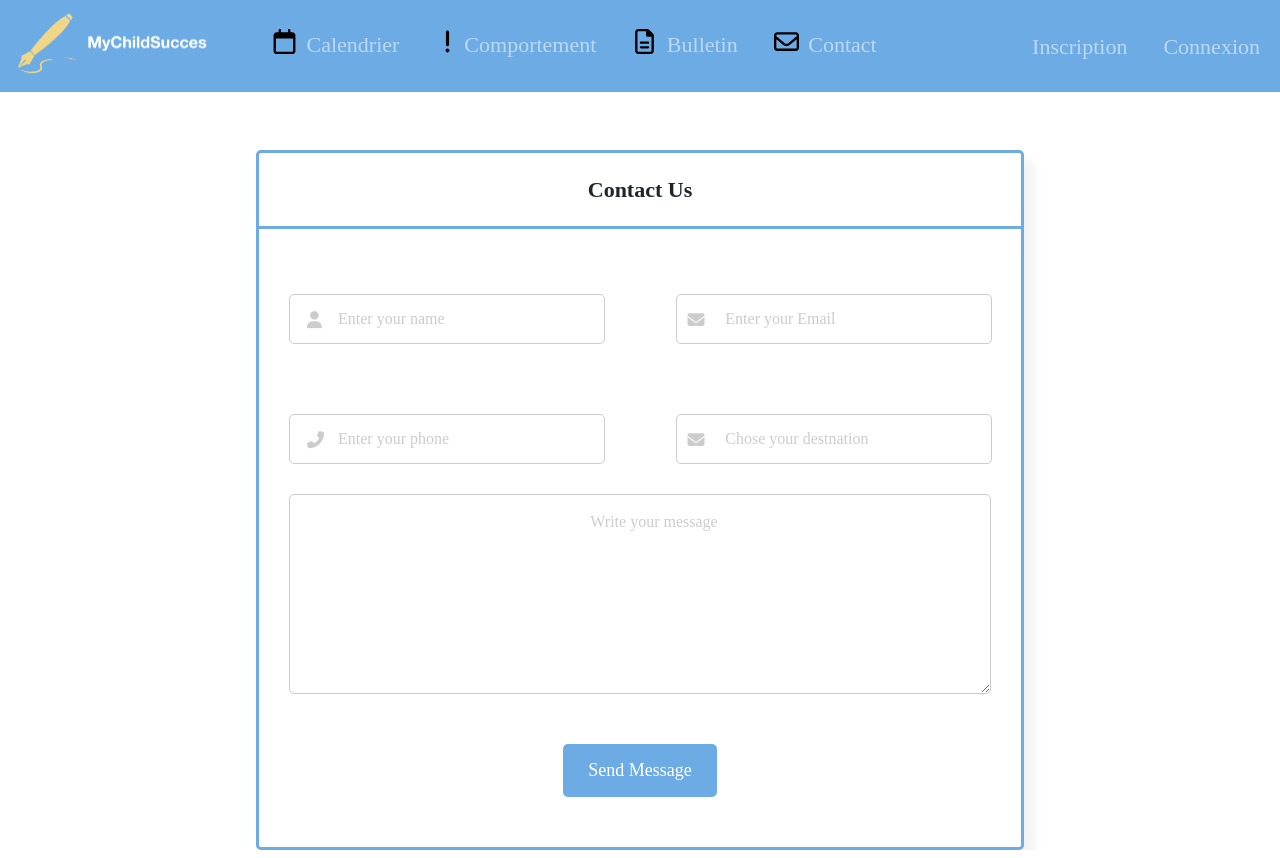
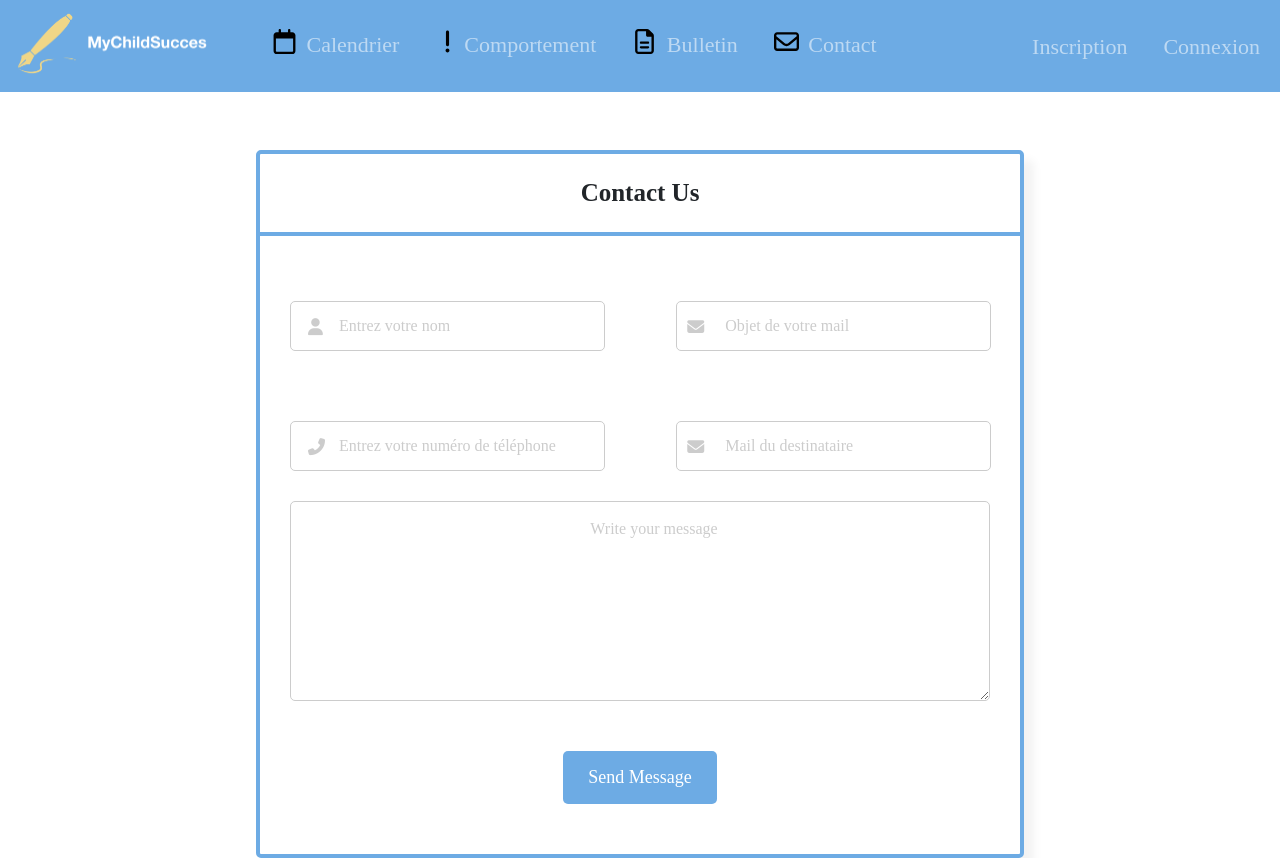
Before and after one commit to edouardmais1/AppSuiviScolaire, a Vue app in the folder frontend/: page /contact in a window 1280 px wide. Built offline with nearby package versions, Linux system fonts and the light colour scheme; no server answers.

Commit message:
Maj ContactPage

```diff
--- a/frontend/src/components/ContactPage.vue
+++ b/frontend/src/components/ContactPage.vue
@@ -3,17 +3,17 @@
     <div class="wrapper">
         <header>Contact Us</header>
 
-        <form action="#">
+        <form action="#" @submit.prevent="sendMail()">
         <div class="items-1">
             <div class="dbl-field">
                 <div class="field">
-                    <input type="text" placeholder="Enter your name" class="contact-input-1">
+                    <input type="text" placeholder="Entrez votre nom" class="contact-input-1" v-model="name">
                     <i class="fas fa-user"></i>
                 </div>
             </div>
             <div class="dbl-field">
                 <div class="field">
-                    <input type="text" placeholder="Enter your Email" class="contact-input-2">
+                    <input type="text" placeholder="Objet de votre mail" class="contact-input-2" v-model="objet">
                     <i class="fas fa-envelope" id="item"></i>
                 </div>
             </div>
@@ -21,13 +21,13 @@
         <div class="items-2">
             <div class="dbl-field">
                 <div class="field">
-                    <input type="text" placeholder="Enter your phone" class="contact-input-3">
+                    <input type="text" placeholder="Entrez votre numéro de téléphone" class="contact-input-3" v-model="telephone">
                     <i class="fas fa-phone-alt"></i>
                 </div>
             </div>
             <div class="dbl-field">
                 <div class="field">
-                    <input type="text" placeholder="Chose your destnation" class="contact-input-4">
+                    <input type="email" placeholder="Mail du destinataire" class="contact-input-4" v-model="email">
                     <i class="fas fa-envelope" id="item"></i>
                 </div>
             </div>
@@ -37,7 +37,7 @@
             </div>
             <div class="button-area">
                 <button type="submit">Send Message</button>
-                <span></span>
+                <p class="message-alert">{{message}}</p>
             </div>
         </form>
     </div>
@@ -46,36 +46,57 @@
 </template>
 
 <script>
-    import axios from 'axios';
+import axios from 'axios';
 
     export default{
         name: "ContactPage",
-
         data(){
             return{
-                items: [],
-            };
+                name:'',
+                objet:'',
+                telephone:'',
+                email:'',
+                message:'',
+            }
         },
 
-        created(){
-            this.getContacts();
+        methods:{
+            sendMail(){
+                if(this.checkInputs()){
+                    this.message ="";
+                    this.CreateRequest();
+                }
+                else{
+                    console.log("nope");
+                    this.message = "VEUILLEZ COMPLETER CHAQUE CHAMPS DU FORMULAIRE !"
+                }
+
+            },
+
+            checkInputs(){
+                if(this.name.length != 0 && this.objet.length != 0 && this.email.length != 0 && this.telephone.length != 0){
+                    return true;
+                }
+                else{
+                    return false;
+                }
+
+            },
+            CreateRequest(){
+                axios.post("http://localhost:3000/sendMail",{
+                        nom: this.name,
+                        email: this.email,
+                        objet: this.objet,
+                        telephone: this.telephone,
+                    })
+                    .then(response =>{
+                        console.log(response);
+                    })
+                    .catch(error =>{
+                        console.log(error);
+                    });
+                },
         },
-
-        methods :{
-            //RECUPERER LES CONTACTS
-            async getContacts(){
-                try{
-                    const response = await axios.get("http://localhost:3000/contact");
-                    this.items = response.data
-                    console.log(this.items);
-                }
-                catch(err){
-                    console.log(err);
-                }
-            }
-
-        },
-
     }
 
 </script>
@@ -101,6 +122,13 @@
     padding:0;
     box-sizing: border-box;
     font-family: 'Poppins'
+}
+
+.message-alert{
+    font-family: 'Poppins';
+    margin-top: 15px;
+    color: red;
+    font-size: 15px;
 }
 
 .container-contact{
@@ -152,17 +180,17 @@
     margin-right:auto;
     background: #fff;
     border-radius: 5px;
-    border: 3px solid #6dabe4;
+    border: 4px solid #6dabe4;
     box-shadow: 10px 10px 10px rgba(0,0,0,0.05);
 
 }
 
 .wrapper header{
-    font-size: 22px;
+    font-size: 25px;
     text-align: center;
     font-weight: 600;
     padding: 20px 30px;
-    border-bottom: 3px solid #6dabe4;
+    border-bottom: 4px solid #6dabe4;
 }
 
 .wrapper form{
--- a/frontend/src/components/InscriptionPage.vue
+++ b/frontend/src/components/InscriptionPage.vue
@@ -76,6 +76,8 @@ export default{
                 });
                 this.email = "";
                 this.password = "";
+                this.nom = "";
+                this.prenom = "";
             }
             catch(err){
                 console.log(err);
```
Also changed, not shown: 2 other files (tests, documents, lock files or other folders).
